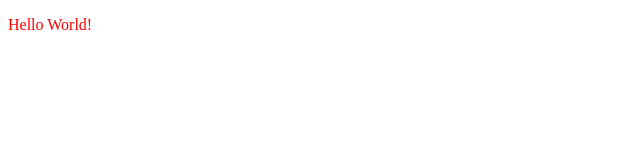
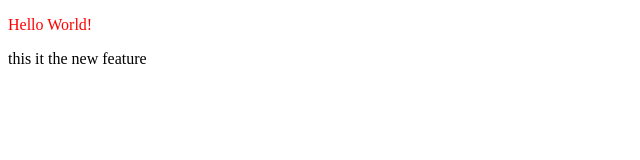
Before and after one commit to Kj9810204917/Global-Demo, a plain HTML site: page index.html in a window 1280 px wide. Shown: the whole page, without its empty margins (0-640 px from the left). Drawn offline with Linux system fonts and the light colour scheme.

Commit message:
Add new feature

```diff
--- a/index.html
+++ b/index.html
@@ -12,5 +12,6 @@
 </head>
 <body>
     <p>Hello World!</p>
+    this it the new feature
 </body>
 </html>
```
